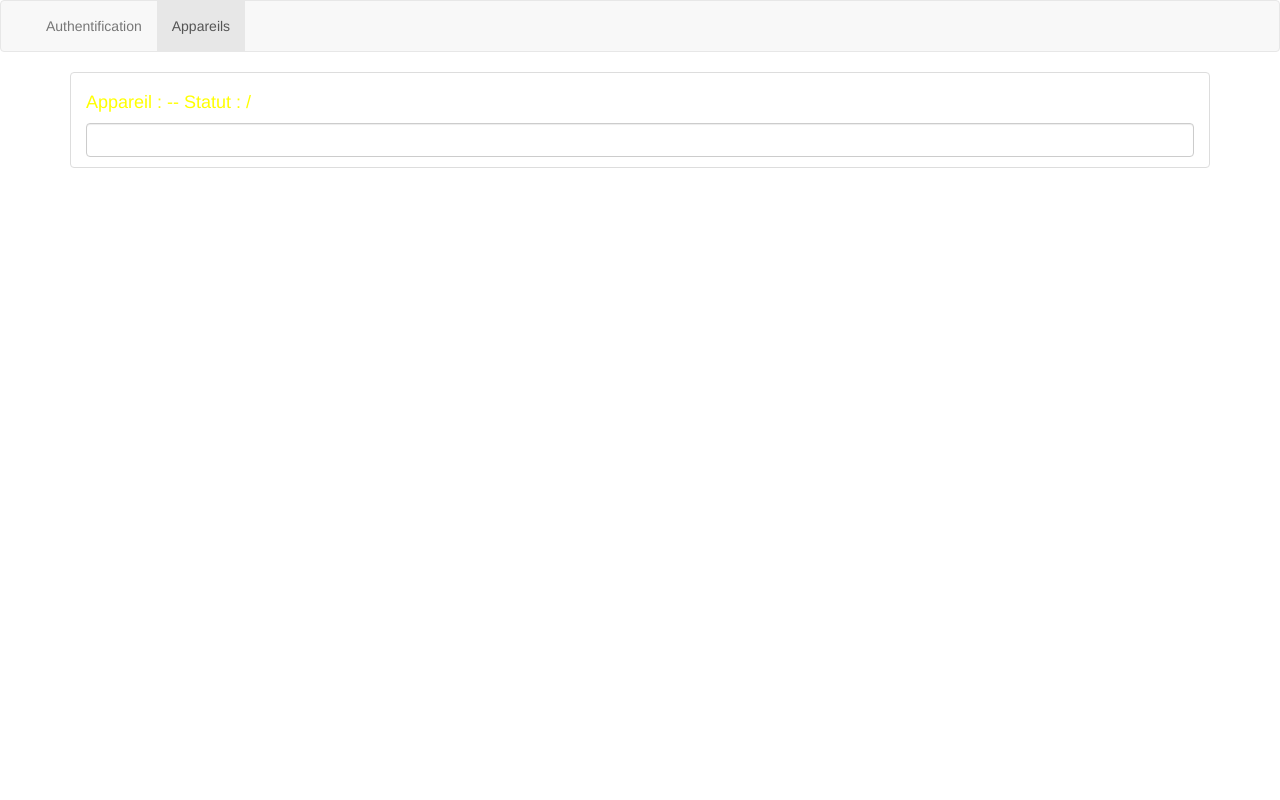
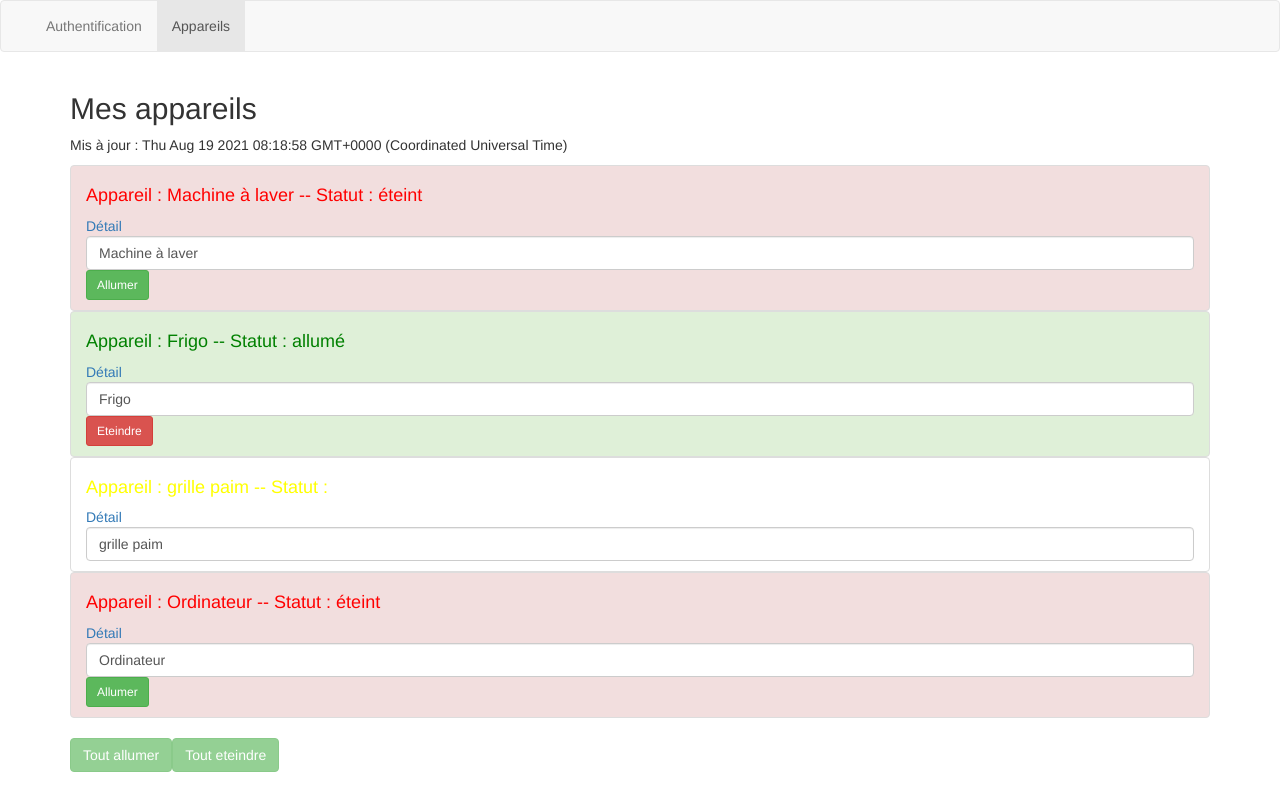
Before and after one commit to vgo-cca/mon-projet-angular, an Angular app: page /appareils in a window 1280 px wide. Built offline with nearby package versions, Linux system fonts and the light colour scheme.

Commit message:
6 routing: Paramètres de routes

```diff
--- a/src/app/app-routing.module.ts
+++ b/src/app/app-routing.module.ts
@@ -3,9 +3,12 @@
 import { AppareilViewComponent } from './appareil-view/appareil-view.component';
 import { AppareilComponent } from './appareil/appareil.component';
 import { AuthComponent } from './auth/auth.component';
+import { SingleAppareilComponent } from './single-appareil/single-appareil.component';
 
 const routes: Routes = [
-  { path: 'appareils', component: AppareilComponent },
+  { path: 'appareils', component: AppareilViewComponent },
+  // L'utilisation des deux-points  :  avant un fragment de route déclare ce fragment comme étant un paramètre
+  { path: 'appareils/:id', component: SingleAppareilComponent },
   { path: 'auth', component: AuthComponent },
   { path: '', component: AppareilViewComponent}
 ]
--- a/src/app/app.module.ts
+++ b/src/app/app.module.ts
@@ -11,6 +11,7 @@
 import { AppareilViewComponent } from './appareil-view/appareil-view.component';
 import { RouterModule, Routes } from '@angular/router';
 import { AuthService } from './services/auth.service';
+import { SingleAppareilComponent } from './single-appareil/single-appareil.component';
 
 @NgModule({
   declarations: [
@@ -18,7 +19,8 @@
     MonPremierComponent,
     AppareilComponent,
     AuthComponent,
-    AppareilViewComponent
+    AppareilViewComponent,
+    SingleAppareilComponent
   ],
   imports: [
     BrowserModule,
--- a/src/app/appareil-view/appareil-view.component.html
+++ b/src/app/appareil-view/appareil-view.component.html
@@ -7,6 +7,7 @@
         [appareilName]="appareil.name"
         [appareilStatus]="appareil.status"
         [index] = "i"
+        [id]="appareil.id"
     ></app-appareil>
 </ul>
 <!-- Event binding -->
--- a/src/app/appareil/appareil.component.html
+++ b/src/app/appareil/appareil.component.html
@@ -4,8 +4,10 @@
                 'list-group-item-danger': appareilStatus === 'éteint'}">
     <!-- directive ngStyle permet d'appliquer des style à un objet du dom  -->
     <h4 [ngStyle]="{color: getColor()}">
-        Appareil : {{ appareilName }}  -- Statut : {{ appareilStatus }} / {{ getStatus() }}
+        Appareil : {{ appareilName }}  -- Statut : {{ getStatus() }}
     </h4>
+    <!-- Utilisation du format array pour routerLink en property binding -->
+    <a [routerLink]="[id]">Détail</a>
     <!-- two-way binding [( )]  -->
     <input type="text" class="form-control" [(ngModel)]="appareilName">
     <button
--- a/src/app/appareil/appareil.component.ts
+++ b/src/app/appareil/appareil.component.ts
@@ -11,6 +11,7 @@
   @Input() appareilName!: string;
   @Input() appareilStatus!: string;
   @Input() index!: number;
+  @Input() id!: number;
 
   constructor(private appareilService: AppareilService) { }
 
--- a/src/app/services/appareil.service.ts
+++ b/src/app/services/appareil.service.ts
@@ -6,18 +6,22 @@
 export class AppareilService {
   appareils = [
     {
+      id: 1,
       name: 'Machine à laver',
       status: 'éteint'
     },
     {
+      id: 2,
       name: 'Frigo',
       status: 'allumé'
     },
     {
+      id: 3,
       name: 'grille paim',
       status: null
     },
     {
+      id: 4,
       name: 'Ordinateur',
       status: 'éteint'
     }
@@ -42,4 +46,13 @@
   switchOffOne(i: number) {
     this.appareils[i].status = 'éteint';
   }
+
+  getAppareilById(id: number) {
+    const appareil = this.appareils.find(
+      (s) => {
+        return s.id === id;
+      }
+    );
+    return appareil;
+  }
 }
--- /dev/null
+++ b/src/app/single-appareil/single-appareil.component.html
@@ -0,0 +1,3 @@
+<h2>{{ name }}</h2>
+<p>Statut : {{ status }}</p>
+<a routerLink="/appareils">Retour à la liste</a>
--- /dev/null
+++ b/src/app/single-appareil/single-appareil.component.ts
@@ -0,0 +1,26 @@
+import { Component, OnInit } from '@angular/core';
+import { ActivatedRoute } from '@angular/router';
+import { AppareilService } from '../services/appareil.service';
+
+@Component({
+  selector: 'app-single-appareil',
+  templateUrl: './single-appareil.component.html',
+  styleUrls: ['./single-appareil.component.scss']
+})
+export class SingleAppareilComponent implements OnInit {
+  name: string|undefined = 'Appareil';
+  status: string|null|undefined = 'Statut';
+
+  constructor(
+    private appareilService: AppareilService,
+    private actifRoute: ActivatedRoute
+  ) { }
+
+  ngOnInit(): void {
+    // ActivatedRoute permet de récupérer le fragment  id  de l'URL :
+    const id = this.actifRoute.snapshot.params['id'];
+    // +id permet de transformer le type de id qui est une string en un nombre
+    this.name = this.appareilService.getAppareilById(+id)?.name;
+    this.status = this.appareilService.getAppareilById(+id)?.status;
+  }
+}
```
Also changed, not shown: src/app/single-appareil/single-appareil.component.scss (added).
